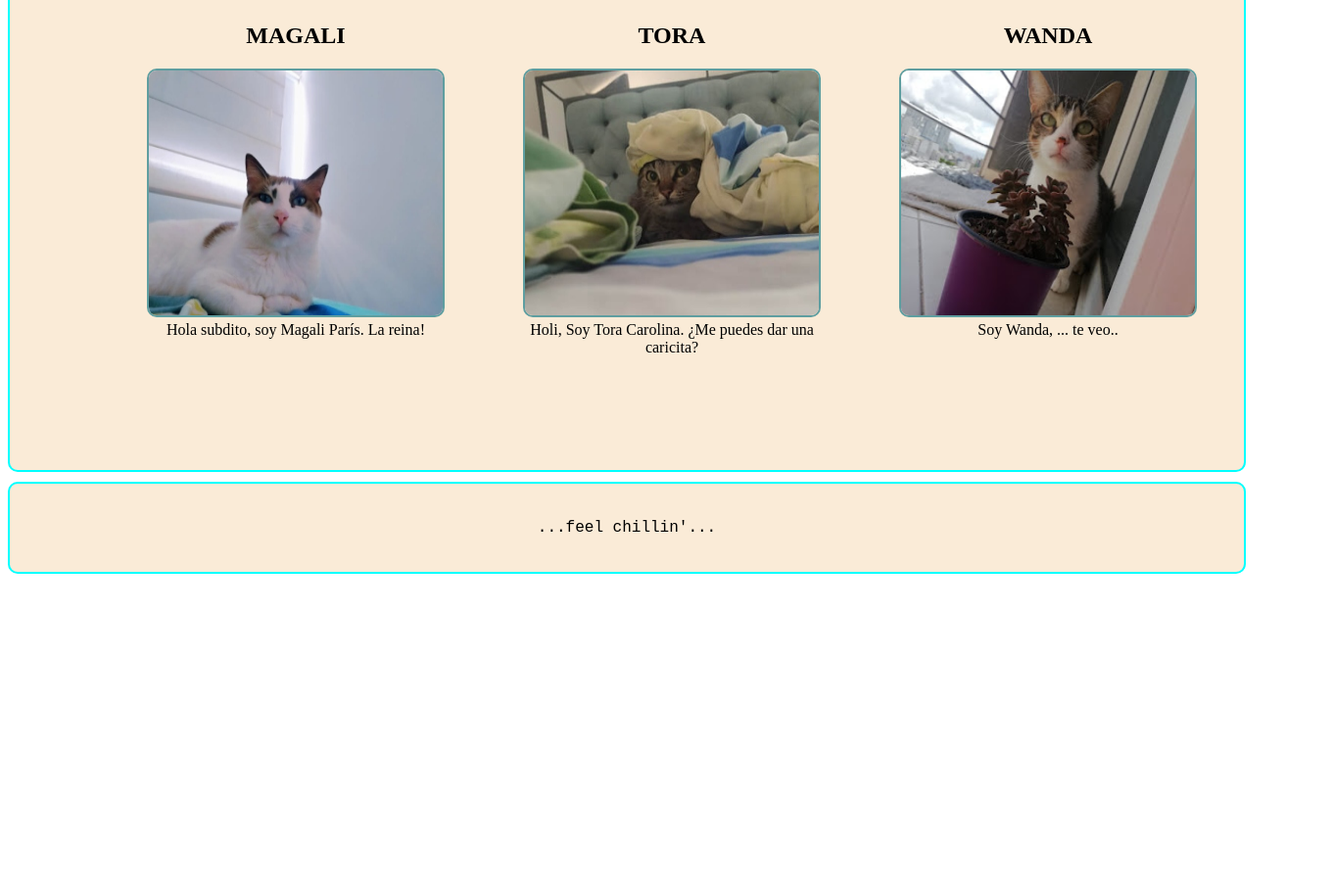
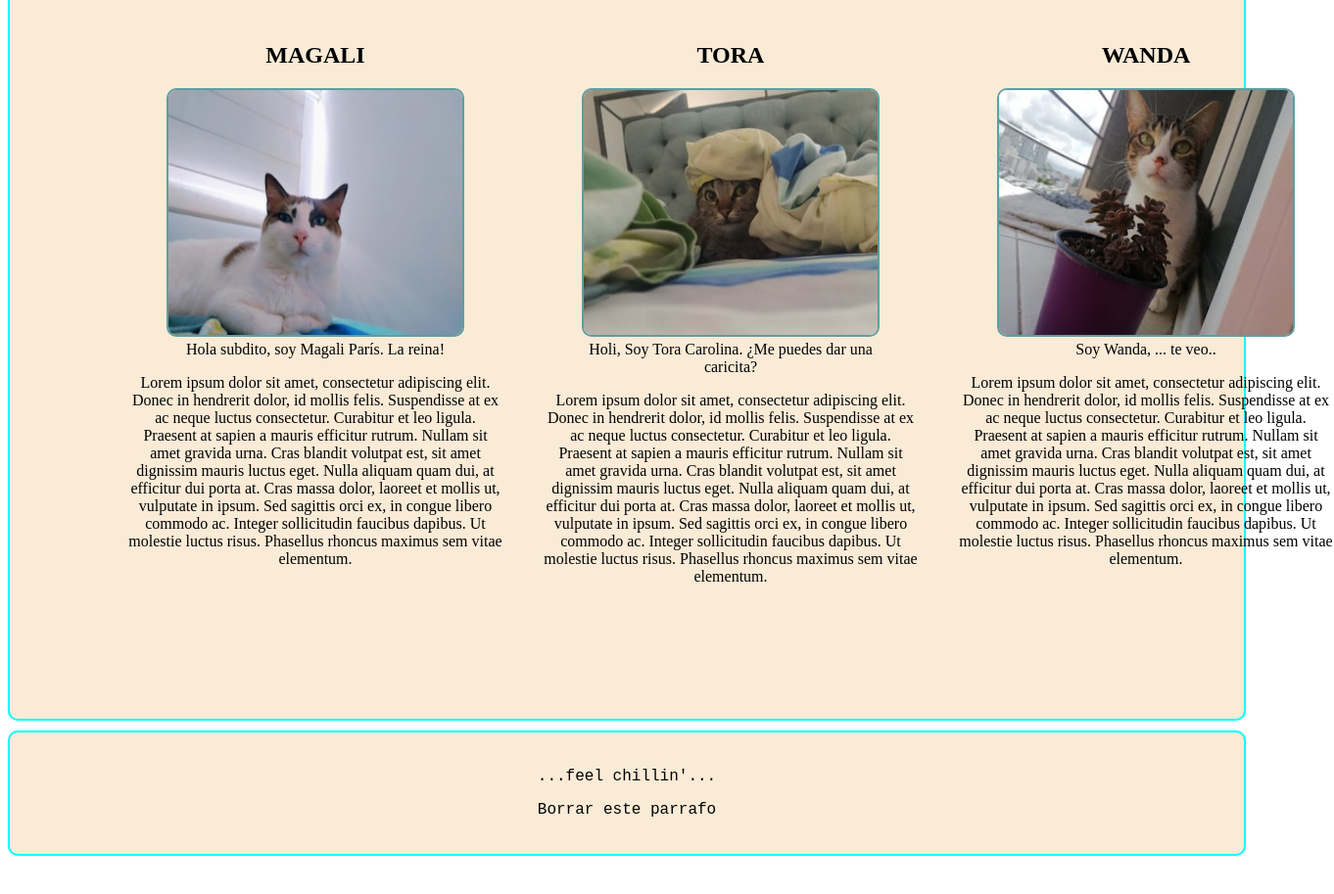
Before and after one commit to jlruedam/magtowa, a plain HTML site: page index.html in a window 1280 px wide. Shown: the part 467-1380 px from the top of the page at 98% size, 1362 px wide, since content can reach past the window. Before the commit the page ends 1153 px from the top, so only its background shows below. Drawn offline with Linux system fonts and the light colour scheme.

Commit message:
Agregar parrafos en el main y establecer margin entre secciones

```diff
--- a/index.html
+++ b/index.html
@@ -22,6 +22,23 @@
                 <img class="fotosInicilaes" id="magali" src="./static/img/Magali.jpg" alt="Magali París" height="250"/>
                 <figcaption>Hola subdito, soy Magali París. La reina!</figcaption>
             </figure>
+            <div>
+                <p>
+                    Lorem ipsum dolor sit amet, consectetur adipiscing elit. Donec in hendrerit dolor, id mollis felis.
+                    Suspendisse at ex ac neque luctus consectetur.
+                    Curabitur et leo ligula.
+                    Praesent at sapien a mauris efficitur rutrum.
+                    Nullam sit amet gravida urna. Cras blandit volutpat est,
+                    sit amet dignissim mauris luctus eget.
+                    Nulla aliquam quam dui, at efficitur dui porta at.
+                    Cras massa dolor, laoreet et mollis ut,
+                    vulputate in ipsum. Sed sagittis orci ex,
+                    in congue libero commodo ac.
+                    Integer sollicitudin faucibus dapibus.
+                    Ut molestie luctus risus.
+                    Phasellus rhoncus maximus sem vitae elementum.
+                </p>
+            </div>
         </section>
 
         <section>
@@ -30,6 +47,23 @@
                 <img class="fotosInicilaes" id="tora" src="./static/img/Tori.jpg" alt="Tora Carolina" height="250"/>
                 <figcaption>Holi, Soy Tora Carolina. ¿Me puedes dar una caricita?</figcaption>
             </figure>
+            <div>
+                <p>
+                    Lorem ipsum dolor sit amet, consectetur adipiscing elit. Donec in hendrerit dolor, id mollis felis.
+                    Suspendisse at ex ac neque luctus consectetur.
+                    Curabitur et leo ligula.
+                    Praesent at sapien a mauris efficitur rutrum.
+                    Nullam sit amet gravida urna. Cras blandit volutpat est,
+                    sit amet dignissim mauris luctus eget.
+                    Nulla aliquam quam dui, at efficitur dui porta at.
+                    Cras massa dolor, laoreet et mollis ut,
+                    vulputate in ipsum. Sed sagittis orci ex,
+                    in congue libero commodo ac.
+                    Integer sollicitudin faucibus dapibus.
+                    Ut molestie luctus risus.
+                    Phasellus rhoncus maximus sem vitae elementum.
+                </p>
+            </div>
         </section>
 
         <section>
@@ -37,13 +71,30 @@
             <figure>
                 <img class="fotosInicilaes" id="wanda" src="./static/img/Wanda.jpg" alt="Wanda Alejandra" height="250"/>
                 <figcaption>Soy Wanda, ... te veo..</figcaption>
-            </figure
-
+            </figure>
+            <div>
+                <p>
+                    Lorem ipsum dolor sit amet, consectetur adipiscing elit. Donec in hendrerit dolor, id mollis felis.
+                    Suspendisse at ex ac neque luctus consectetur.
+                    Curabitur et leo ligula.
+                    Praesent at sapien a mauris efficitur rutrum.
+                    Nullam sit amet gravida urna. Cras blandit volutpat est,
+                    sit amet dignissim mauris luctus eget.
+                    Nulla aliquam quam dui, at efficitur dui porta at.
+                    Cras massa dolor, laoreet et mollis ut,
+                    vulputate in ipsum. Sed sagittis orci ex,
+                    in congue libero commodo ac.
+                    Integer sollicitudin faucibus dapibus.
+                    Ut molestie luctus risus.
+                    Phasellus rhoncus maximus sem vitae elementum.
+                </p>
+            </div>
         </section>
     </main>
 
     <footer>
         <p>...feel chillin'...</p>
+        <p>Borrar este parrafo</p>
 
     </footer>
 
--- a/static/css/style.css
+++ b/static/css/style.css
@@ -32,6 +32,10 @@ main {
     padding: 100px;
 }
 
+section{
+    margin: 20px;
+}
+
 footer {
     background-color: antiquewhite;
     padding: 20px;
@@ -40,6 +44,6 @@ footer {
     border-radius: 10px;
     border: aqua solid 2px;
     font-family: 'Courier New', Courier, monospace;
-    margin-bottom: 100px;
+    margin-bottom: 50px;
 
 }
```
